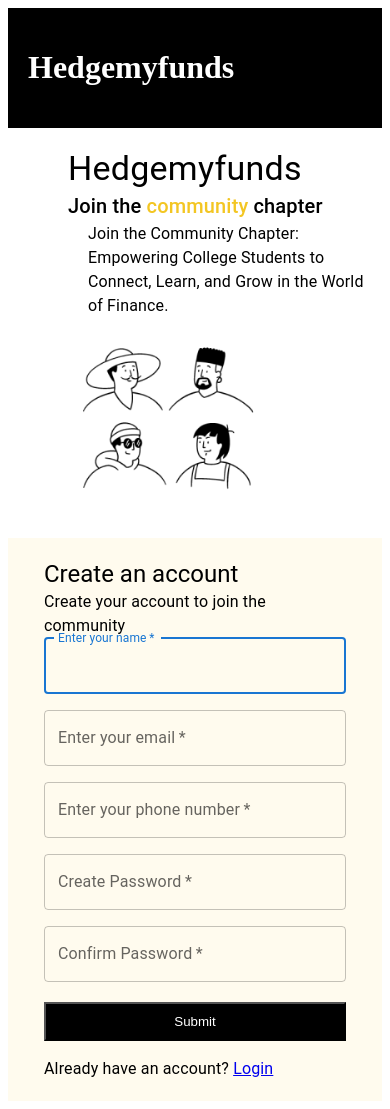
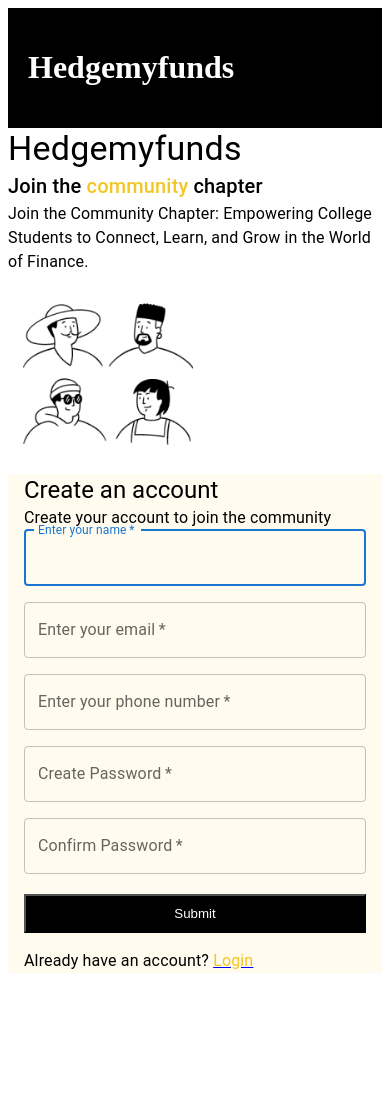
Before and after one commit to vinaynathtiwary/hmfcommunitychapter, a Next.js app: page /authPage/page in a window 390 px wide. After the commit the page ends 973 px from the top, so only its background shows below. Built offline with nearby package versions, Linux system fonts and the light colour scheme.

Commit message:
auth page update

```diff
--- a/src/css/authPage.module.css
+++ b/src/css/authPage.module.css
@@ -1,22 +1,30 @@
+/* * {
+    margin: 0;
+    padding: 0;
+    box-sizing: border-box;
+} */
+
+/* body {
+    margin: 0;
+    padding: 0;
+} */
+
 .container {
     display: flex;
     flex-direction: column;
-    min-height: 100vh;
+    height: 100vh;
     color: black;
+
 }
 
 .header {
     background-color: black;
     color: white;
     text-align: start;
-
-}
-
-.header {
     padding: 20px;
 }
 
-.mainBody{
+.mainBody {
     display: flex;
     flex: 1;
     height: calc(100vh - 40px); /* Subtract header and footer height */
@@ -32,8 +40,6 @@
     padding-left: 60px;
     flex: 1;
 }
-
-
 
 .rightSide {
     display: flex;
@@ -116,27 +122,36 @@
     background-color: #f3c623;
 }
 
+.loginLink {
+    color: #f3c623;
+}
+
 /* Media queries for responsiveness */
 @media (max-width: 768px) {
     .mainBody {
         flex-direction: column;
+        padding: 0;
+        margin: 0;
     }
+
     .leftSide {
         order: 1; /* Change order to move leftSide to top */
+        padding: 0; /* Remove padding */
     }
+
     .rightSide {
         order: 2; /* Change order to move rightSide to bottom */
-    }
-
-    .description {
-        font-size: 1rem;
-        margin-bottom: 20px;
-        width: 500px;
+        padding: 0; /* Remove padding */
     }
 
     .description {
         width: 100%; /* Make the description full width on smaller screens */
         font-size: 0.9rem; /* Optionally decrease font size for better readability */
-        padding: 0 20px; /* Add padding for better spacing */
+        padding: 0; /* Remove padding */
+        text-align: left; /* Align text to the left */
+    }
+
+    .heroSection {
+        text-align: left; /* Align hero section text to the left */
     }
 }
--- a/src/pages/authPage/page.jsx
+++ b/src/pages/authPage/page.jsx
@@ -1,4 +1,4 @@
-"use client"
+"use client";
 import React from 'react';
 import { TextField, Button, Container, Grid, Typography, Box } from '@mui/material';
 import styles from '../../css/authPage.module.css';
@@ -13,7 +13,7 @@ const Auth = () => {
         const password = data.password;
         const confirmPassword = data.confirmPassword;
         console.log(data);
-        console.log("Vinay");
+
         // Validate password
         if (password.length < 8) {
             alert('Password must be at least 8 characters long.');
```
